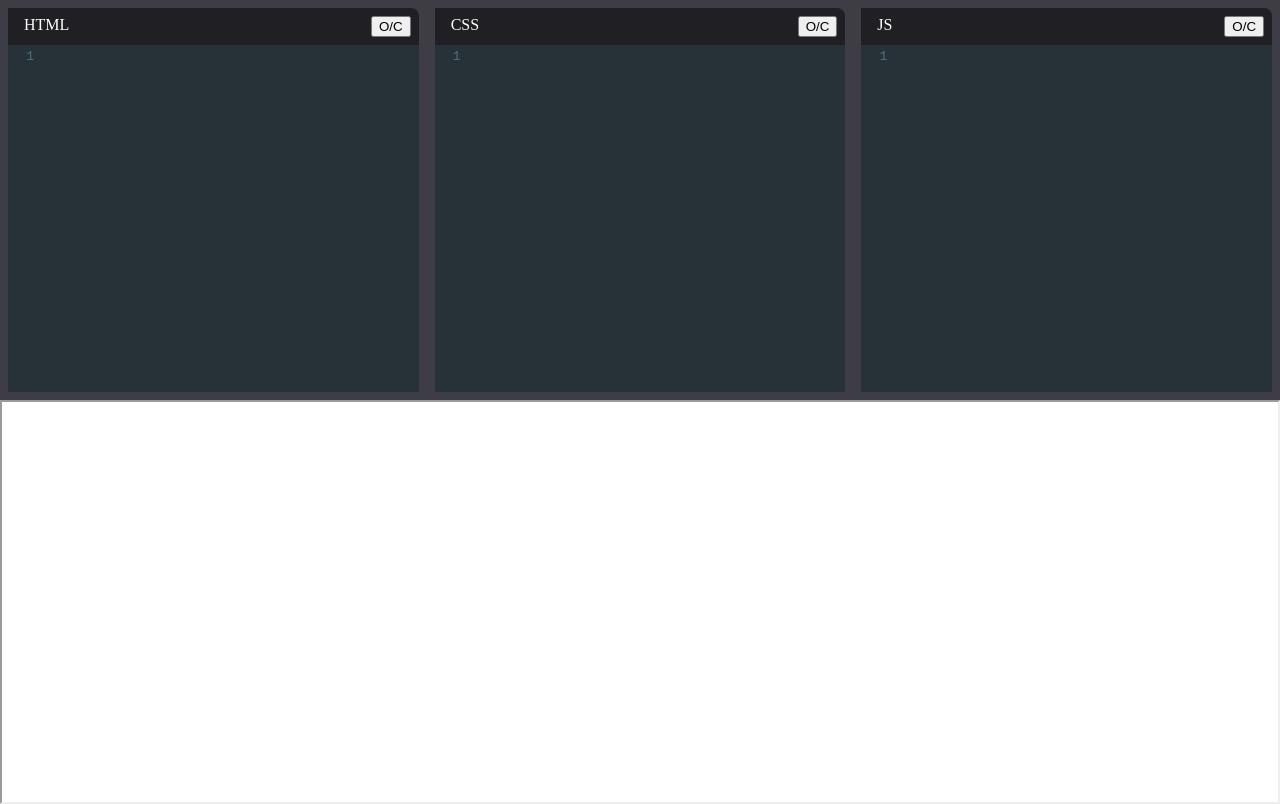
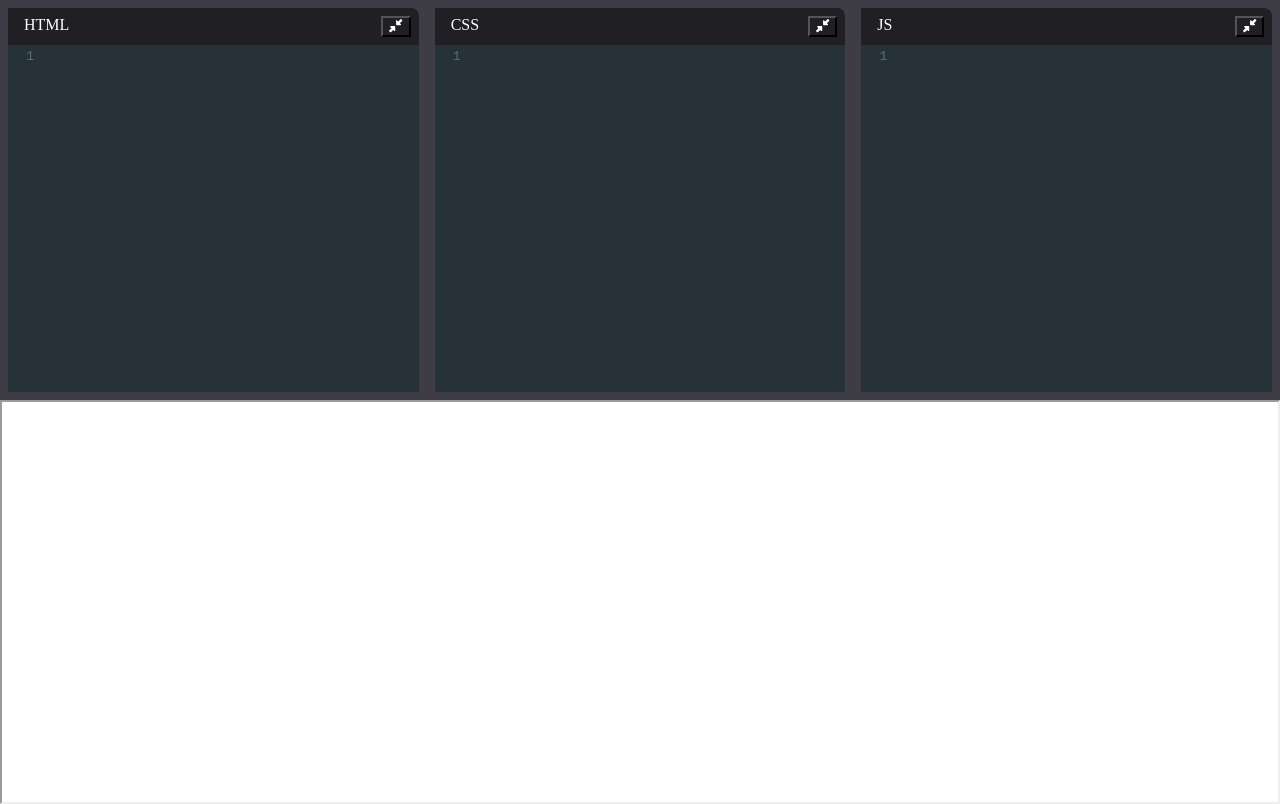
Before and after one commit to KrityaShah/Code-Muzz, a React (Vite) app in the folder client/: page / in a window 1280 px wide. Built offline with nearby package versions, Linux system fonts and the light colour scheme.

Commit message:
Updated Editor

```diff
--- a/client/src/components/Editor.jsx
+++ b/client/src/components/Editor.jsx
@@ -1,24 +1,33 @@
-import React from 'react'
+import React, { useState } from 'react'
 import 'codemirror/lib/codemirror.css'
 import 'codemirror/theme/material.css'
 import 'codemirror/mode/xml/xml'
 import 'codemirror/mode/javascript/javascript'
 import 'codemirror/mode/css/css'
 import {Controlled as ControlledEditor} from 'react-codemirror2'
+import { FontAwesomeIcon } from '@fortawesome/react-fontawesome'
+import { faCompressAlt, faExpandAlt } from '@fortawesome/free-solid-svg-icons'
 
 const Editor = (props) => {
 
   const {language, displayName, value, onChange} = props
+
+    const [open, setOpen] = useState(true)
 
   const handleChange = (editor, data, value) =>{
     onChange(value)
   }
 
   return (
-      <div className="editor-container">
+      <div className={`editor-container ${open ? '' : 'collapsed'}`}>
         <div className="editor-title">
           {displayName}
-          <button>O/C</button>
+          <button
+          type='button'
+           className="expand-collapse-btn"
+          onClick={() => setOpen(prevOpen  => !prevOpen)}>
+          <FontAwesomeIcon icon={open ? faCompressAlt : faExpandAlt} />
+          </button>
         </div>
       <ControlledEditor
         onBeforeChange={handleChange}
--- a/client/src/index.css
+++ b/client/src/index.css
@@ -20,6 +20,22 @@ body{
     background-color: hsl(255, 6%, 25%);
 }
 
+.editor-container.collapsed{
+    flex-grow: 0;
+}
+
+.editor-container.collapsed .CodeMirror-scroll {
+    position: absolute;
+    overflow: hidden !important;
+}
+
+.expand-collapse-btn{
+    margin-left: .5rem;
+    background: none;
+    color: white;
+    cursor: pointer;
+}
+
 .editor-title{
     display: flex;
     justify-content: space-between;
```
